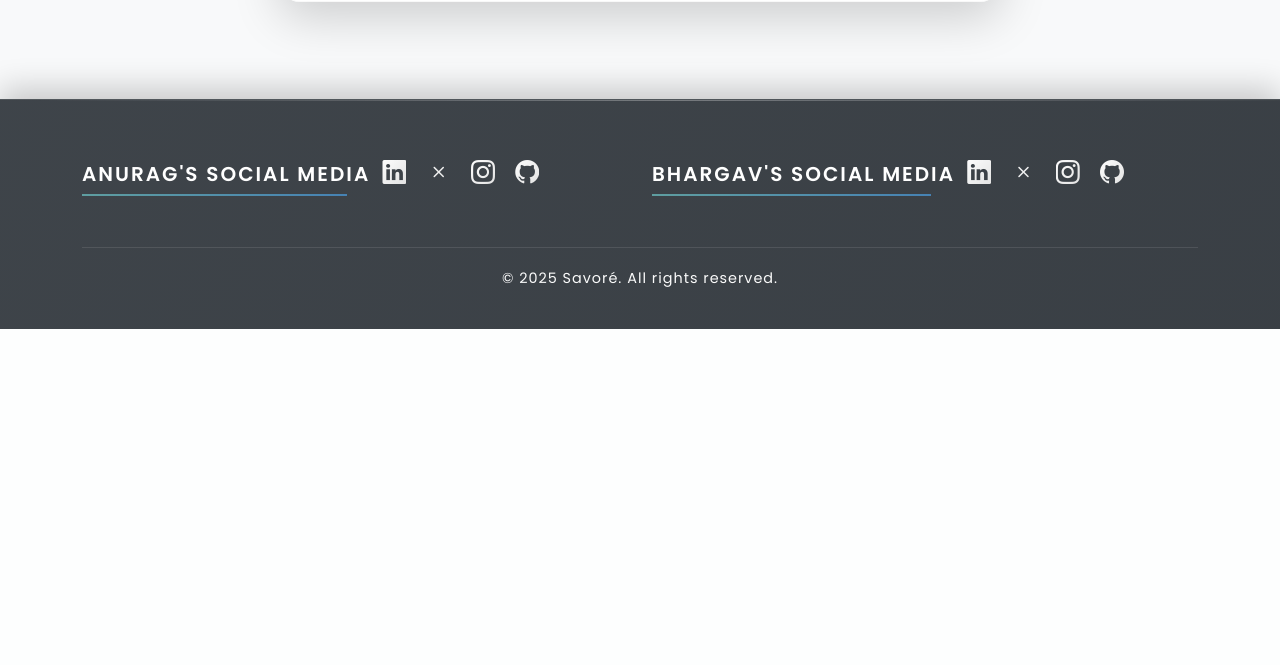
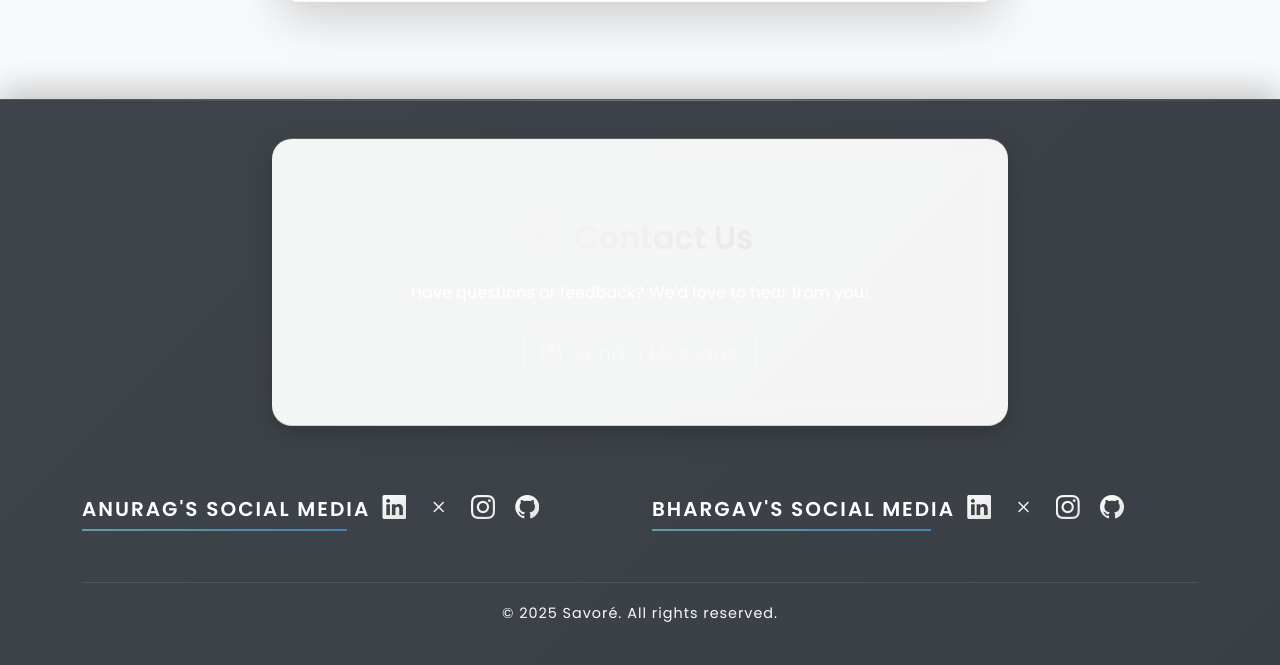
Before and after one commit to AnuragGoyal007/G31_RecipeSharingPlatform_Repo, a Django app: page /contact-us/ in a window 1280 px wide. Shown: the part 967-1632 px from the top of the page. Before the commit the page ends 1296 px from the top, so only its background shows below. Run offline with Django 5.2, Linux system fonts and the light colour scheme.

Commit message:
Contact us section modified

```diff
--- a/RecipeProject/recipe_app/templates/base.html
+++ b/RecipeProject/recipe_app/templates/base.html
@@ -520,6 +520,61 @@
 .alert {
     animation: slideIn 0.5s ease-out;
 }
+
+/* Contact Card in Footer */
+.contact-card {
+    background: rgba(255, 255, 255, 0.1);
+    backdrop-filter: blur(10px);
+    border: 1px solid rgba(255, 255, 255, 0.2);
+    border-radius: 20px;
+    box-shadow: 0 15px 35px rgba(0, 0, 0, 0.2);
+    transition: all 0.3s ease;
+    color: white;
+}
+
+.contact-card:hover {
+    transform: translateY(-5px);
+    box-shadow: 0 20px 40px rgba(0, 0, 0, 0.3);
+}
+
+.contact-card h2 {
+    font-weight: 600;
+    background: linear-gradient(135deg, #fff 0%, #e0e0e0 100%);
+    -webkit-background-clip: text;
+    background-clip: text;
+    -webkit-text-fill-color: transparent;
+}
+
+/* Contact Card in Footer */
+.contact-card {
+    background: rgba(255, 255, 255, 0.1);
+    backdrop-filter: blur(10px);
+    border: 1px solid rgba(255, 255, 255, 0.2);
+    border-radius: 20px;
+    box-shadow: 0 15px 35px rgba(0, 0, 0, 0.2);
+    transition: all 0.3s ease;
+    color: white;
+}
+
+.contact-card:hover {
+    transform: translateY(-5px);
+    box-shadow: 0 20px 40px rgba(0, 0, 0, 0.3);
+    background: rgba(255, 255, 255, 0.1); /* This prevents the white background */
+}
+
+/* Dark mode adjustments */
+body.dark-mode .contact-card {
+    background: rgba(45, 45, 45, 0.7);
+}
+
+body.dark-mode .contact-card:hover {
+    background: rgba(45, 45, 45, 0.7); /* Maintain dark background on hover */
+}
+
+@keyframes float {
+    0%, 100% { transform: translateY(0); }
+    50% { transform: translateY(-10px); }
+}
     </style>
 </head>
 
@@ -628,6 +683,25 @@
 <!-- Footer -->
 <footer>
     <div class="container">
+        <!-- Contact Us Section -->
+        <div class="row justify-content-center mb-5">
+            <div class="col-lg-8">
+                <div class="card contact-card">
+                    <div class="card-body p-4 text-center">
+                        <h2 class="mb-4">
+                            <i class="bi bi-chat-square-text me-2"></i>
+                            Contact Us
+                        </h2>
+                        <p class="mb-4">Have questions or feedback? We'd love to hear from you!</p>
+                        <a href="{% url 'contact_us' %}" class="btn btn-outline-light btn-lg">
+                            <i class="bi bi-envelope-paper-heart me-2"></i> Send a Message
+                        </a>
+                    </div>
+                </div>
+            </div>
+        </div>
+
+        <!-- Social Media Section -->
         <div class="row">
             <div class="col-md-6">
                 <div class="social-links">
```
Also changed, not shown: RecipeProject/recipe_app/templates/recipes/home.html (+0 -21 lines). Lines whose indentation alone changed are shown as unchanged.
